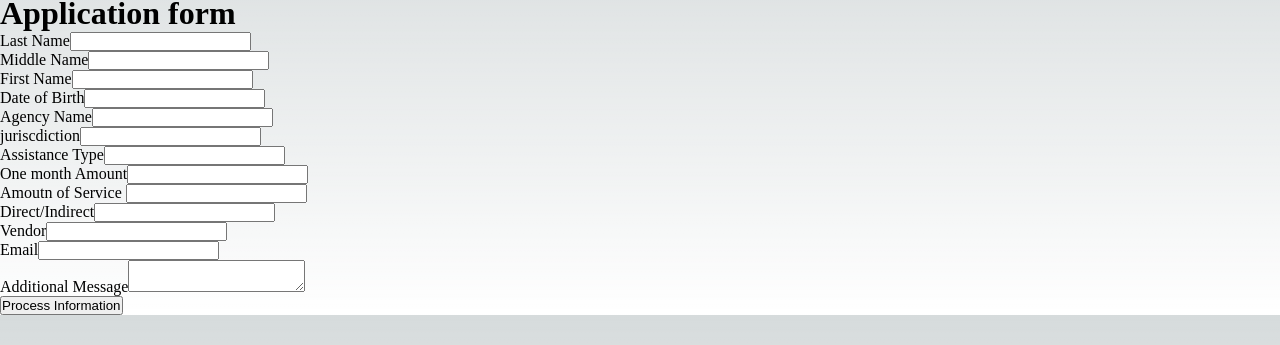
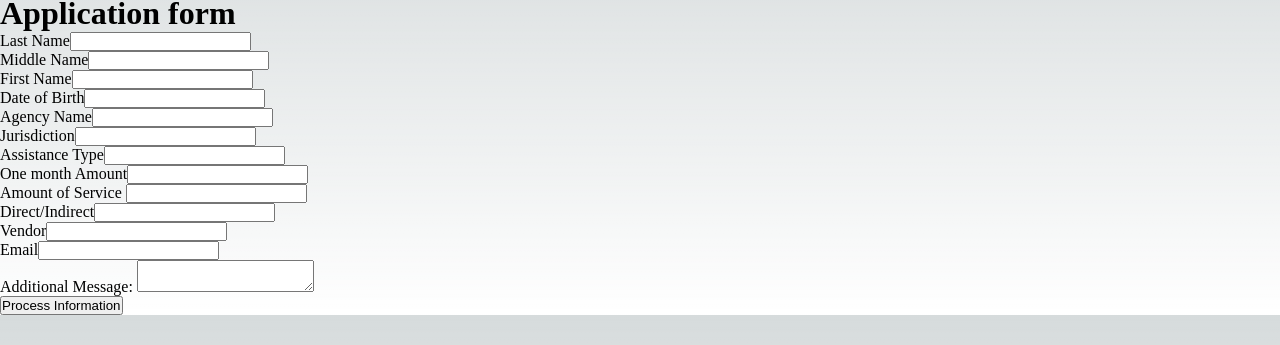
Before and after one commit to AndrewSpittlemeister/c4g-efsp-front-end, a Next.js app: page /form in a window 1280 px wide. Shown: the part 106-451 px from the top of the page. Built offline with nearby package versions, Linux system fonts and the light colour scheme; no server answers.

Commit message:
fixes to form input bug

```diff
--- a/pages/form.js
+++ b/pages/form.js
@@ -71,57 +71,57 @@ export default function Contact() {
         <form method="POST" action="https://www.formbackend.com/f/664decaabbf1c319" onSubmit={submitForm}>
         <div>
           <label>Last Name</label>
-          <input type="text" name="name" onChange={handleInput} value={formData.lastname} />
+          <input type="text" name="lastname" onChange={handleInput} value={formData.lastname} />
         </div>
 
         <div>
             <label>Middle Name</label>
-            <input type="text" name="name" onChange={handleInput} value={formData.middlename} />
+            <input type="text" name="middlename" onChange={handleInput} value={formData.middlename} />
           </div>
 
           <div>
             <label>First Name</label>
-            <input type="text" name="name" onChange={handleInput} value={formData.firstname} />
+            <input type="text" name="firstname" onChange={handleInput} value={formData.firstname} />
           </div>
 
           <div>
             <label>Date of Birth</label>
-            <input type="text" name="name" onChange={handleInput} value={formData.dob} />
+            <input type="text" name="dob" onChange={handleInput} value={formData.dob} />
           </div>
 
           <div>
             <label>Agency Name</label>
-            <input type="text" name="name" onChange={handleInput} value={formData.agencyname} />
+            <input type="text" name="agencyname" onChange={handleInput} value={formData.agencyname} />
           </div>
 
           <div>
-            <label>juriscdiction</label>
-            <input type="text" name="email" onChange={handleInput} value={formData.juriscdiction} />
+            <label>Jurisdiction</label>
+            <input type="text" name="jurisdiction" onChange={handleInput} value={formData.jurisdiction} />
           </div>
 
           <div>
             <label>Assistance Type</label>
-            <input type="text" name="email" onChange={handleInput} value={formData.assistancetype} />
+            <input type="text" name="assistancetype" onChange={handleInput} value={formData.assistancetype} />
           </div>
 
           <div>
             <label>One month Amount</label>
-            <input type="text" name="email" onChange={handleInput} value={formData.onemonthamt} />
+            <input type="text" name="onemonthamt" onChange={handleInput} value={formData.onemonthamt} />
           </div>
 
           <div>
-            <label>Amoutn of Service </label>
-            <input type="text" name="email" onChange={handleInput} value={formData.serviceamt} />
+            <label>Amount of Service </label>
+            <input type="text" name="serviceamt" onChange={handleInput} value={formData.serviceamt} />
           </div>
 
           <div>
             <label>Direct/Indirect</label>
-            <input type="text" name="email" onChange={handleInput} value={formData.directIndirect} />
+            <input type="text" name="directIndirect" onChange={handleInput} value={formData.directIndirect} />
           </div>
 
           <div>
             <label>Vendor</label>
-            <input type="text" name="email" onChange={handleInput} value={formData.vendor} />
+            <input type="text" name="vendor" onChange={handleInput} value={formData.vendor} />
           </div>
 
           <div>
@@ -130,7 +130,7 @@ export default function Contact() {
           </div>
 
           <div>
-            <label>Additional Message</label>
+            <label>Additional Message: </label>
             <textarea name="message" onChange={handleInput} value={formData.message}></textarea>
           </div>
 
```
